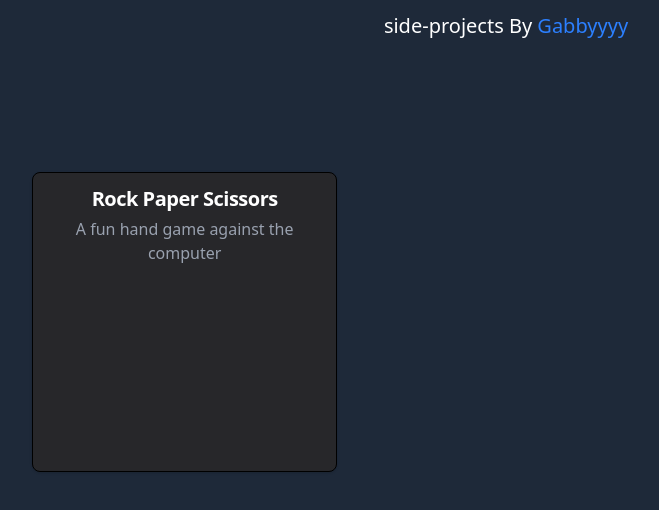
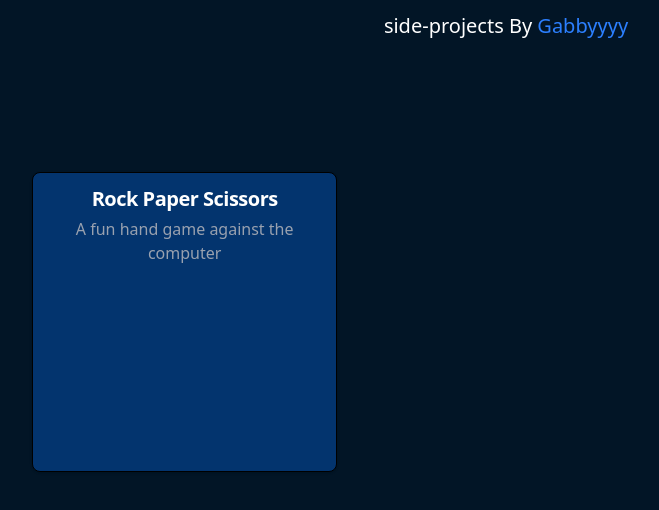
Before and after one commit to GabrielEduria/gastug, a Next.js app: page / in a window 1280 px wide. Shown: the top 510 px of the page, without its empty margins (134-793 px from the left). Built offline with nearby package versions, Linux system fonts and the light colour scheme.

Commit message:
my message

```diff
--- a/src/app/[slug]/page.tsx
+++ b/src/app/[slug]/page.tsx
@@ -4,6 +4,7 @@ import NavBar from '@/components/layout/NavBar';
 import { projects } from '@/lib/projects';
 import { notFound } from 'next/navigation';
 import Motion from '@/animation/Motion';
+
 export default async function ProjectPage({ params }: { params: Promise<{ slug: string }> }) {
   const resolvedParams = await params;
   const { slug } = resolvedParams;
@@ -15,9 +16,9 @@ export default async function ProjectPage({ params }: { params: Promise<{ slug:
 
   return (
 
-    <section className="h-screen w-full bg-gray-800">
-      <NavBar />
-        <Motion>
+    <section className="h-screen w-full bg-dark-blue">
+      <Motion>
+        <NavBar />
         <div className="h-full max-w-[880px] mx-auto border border-gray-300 rounded px-2">
            <ProjectComponent />
         </div>
--- a/src/app/globals.css
+++ b/src/app/globals.css
@@ -10,7 +10,7 @@ body,
 
 @theme {
     --color-dark-blue: #021526;
-    --color-navy-blue: #03346E;
+    --color-navy-blue: #03346e;
     --color-light-blue: #6EACDA;
     --color-light-yellow: #E2E2B6;
 }
--- a/src/app/page.tsx
+++ b/src/app/page.tsx
@@ -4,8 +4,8 @@ import Motion from "@/animation/Motion"
 export default function home() {
 
   return (
-
-    <section className="h-screen w-full bg-gray-800">
+    <section className="h-screen w-full bg-dark-blue">
+      <Motion>
         <header className="w-full mb-30">
             <div className="overflow-hidden text-white text-center py-3 items-center">
                   <h1 className="text-xl">
@@ -18,12 +18,9 @@ export default function home() {
               </div>
         </header>
         <div className="w-full max-w-[980px] mx-auto">
-        <Motion>
           <ProjectGrid />
+        </div>
       </Motion>
-      </div>
-
     </section>
-
   )
 }
--- a/src/components/projects/ProjectCard.tsx
+++ b/src/components/projects/ProjectCard.tsx
@@ -5,13 +5,13 @@ export default function ProjectCard({ title, description, slug }: {title: string
       <Link href={`/${slug}`  }>
           <div
             className="h-[300px] border rounded-lg shadow-sm
-                     bg-zinc-800 hover:scale-103
-                     transition duration-0.1s">
+                       bg-navy-blue hover:scale-103
+                       transition duration-0.1s">
             <div className="p-3 text-center">
                 <h2 className="mb-1 text-xl font-bold tracking-tight text-gray-900 text-white">{title}</h2>
                 <p className="mb-1 font-sm text-gray-400">{description}</p>
             </div>
-        </div>
+          </div>
       </Link>
     )
 }
```
Lines whose indentation alone changed are shown as unchanged.
